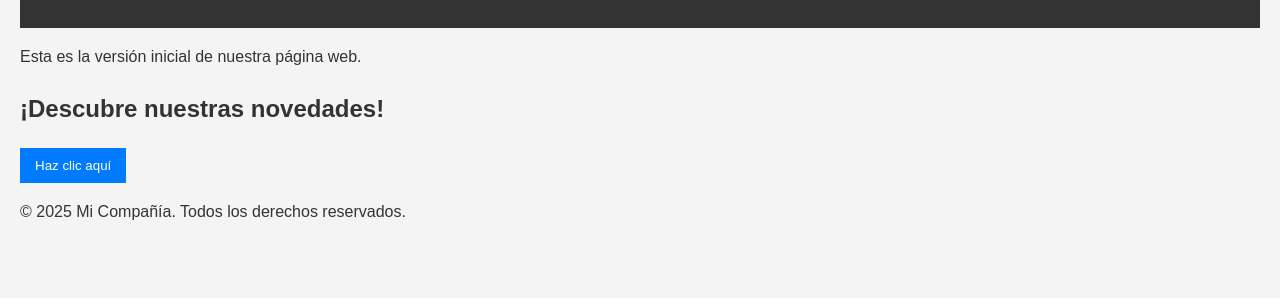
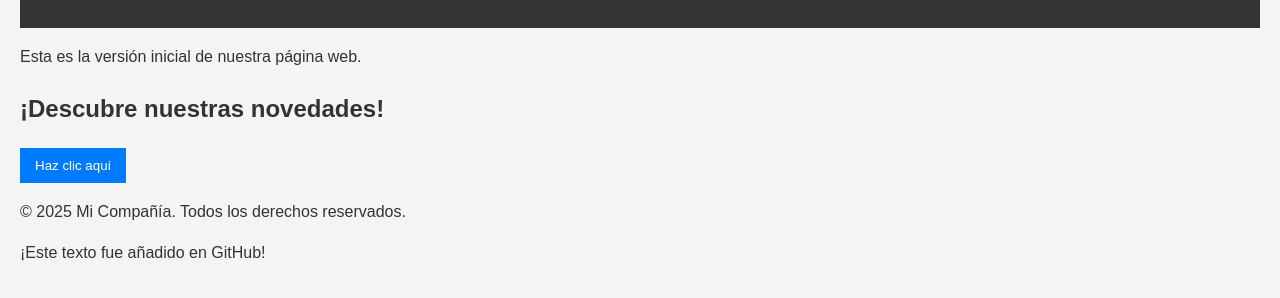
Before and after one commit to moeno639/MiProyectoWebGitHub, a plain HTML site: page index.html in a window 1280 px wide. Shown: the part 106-404 px from the top of the page. Drawn offline with Linux system fonts and the light colour scheme.

Commit message:
Update index.html

```diff
--- a/index.html
+++ b/index.html
@@ -18,6 +18,8 @@
     </main>
     <footer>
         <p>&copy; 2025 Mi Compañía. Todos los derechos reservados.</p>
+        <p>¡Este texto fue añadido en GitHub!</p>
     </footer>
+
 </body>
 </html>
```
